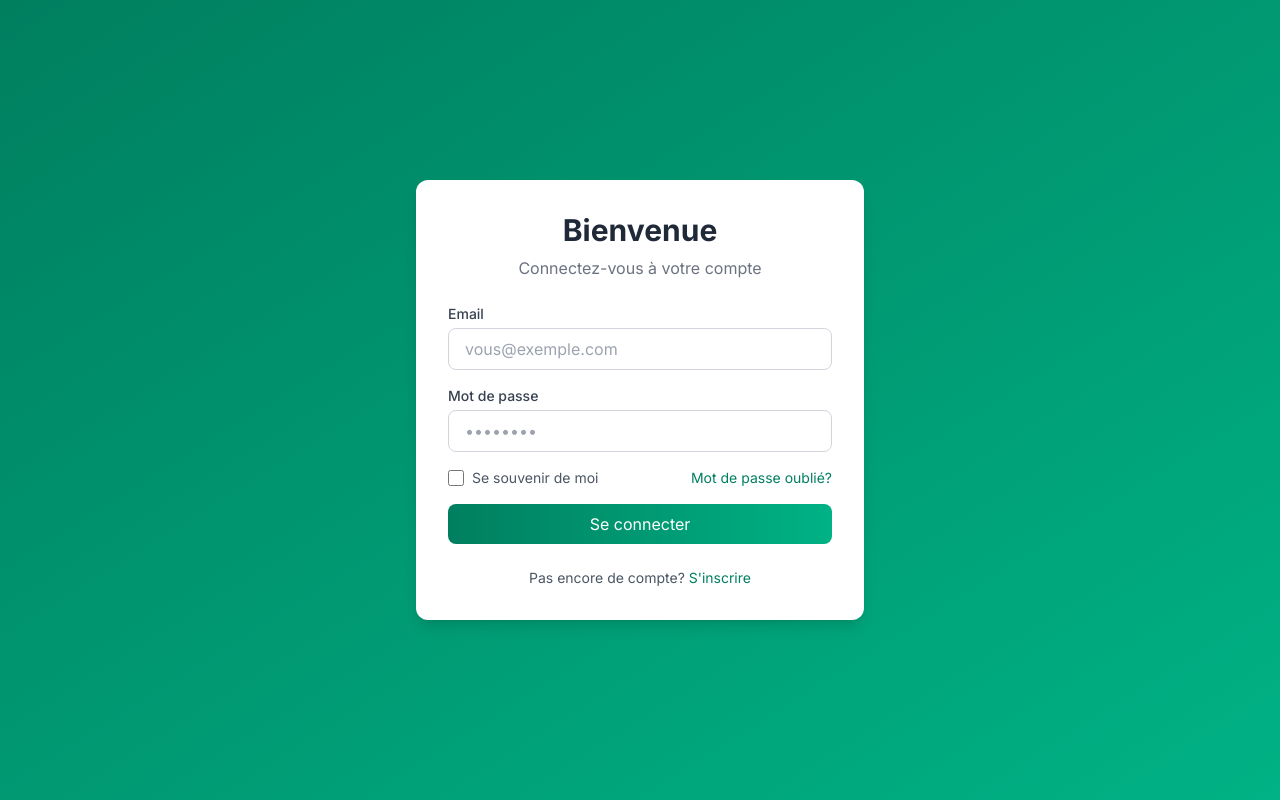
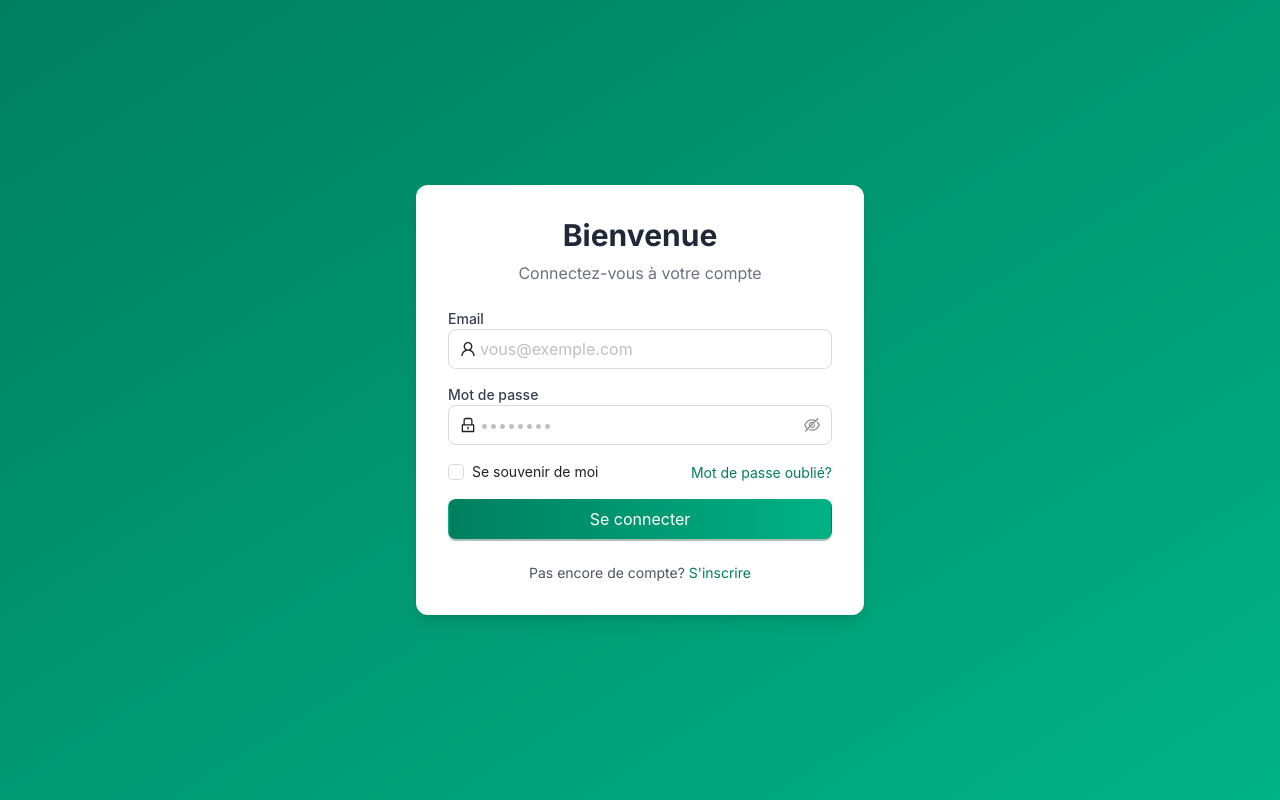
Before and after one commit to henoceli3/trafic-predictor-formulaire, a Next.js app: page /login in a window 1280 px wide. Built offline with nearby package versions, Linux system fonts and the light colour scheme.

Commit message:
Ajout de la gestion de l'authentification avec Formik et Yup sur la page de connexion, intégration d'un store d'authentification avec Zustand, et configuration d'Axios pour inclure le token d'authentification dans les requêtes. Mise à jour des dépendances dans package.json.

```diff
--- a/package.json
+++ b/package.json
@@ -13,12 +13,15 @@
     "@mapbox/polyline": "^1.2.1",
     "antd": "^5.25.1",
     "axios": "^1.9.0",
+    "formik": "^2.4.6",
     "framer-motion": "^12.12.1",
     "leaflet": "^1.9.4",
     "next": "14.1.0",
     "react": "^18",
     "react-dom": "^18",
-    "react-leaflet": "^5.0.0"
+    "react-leaflet": "^5.0.0",
+    "yup": "^1.6.1",
+    "zustand": "^5.0.4"
   },
   "devDependencies": {
     "@types/leaflet": "^1.9.17",
--- a/src/app/layout.tsx
+++ b/src/app/layout.tsx
@@ -1,6 +1,7 @@
 import type { Metadata } from "next";
 import { Inter } from "next/font/google";
 import "./globals.css";
+import { ConfigProvider } from "antd";
 
 const inter = Inter({ subsets: ["latin"] });
 
@@ -16,7 +17,11 @@ export default function RootLayout({
 }) {
   return (
     <html lang="fr">
-      <body className={inter.className}>{children}</body>
+      <body className={inter.className}>
+        <ConfigProvider theme={{ token: { colorPrimary: "#007f5f" } }}>
+          {children}
+        </ConfigProvider>
+      </body>
     </html>
   );
 }
--- a/src/app/login/page.tsx
+++ b/src/app/login/page.tsx
@@ -1,17 +1,74 @@
 "use client";
 
-import { useState } from "react";
 import { useRouter } from "next/navigation";
+import { baseAxios } from "@/services/axios";
+import { auth_endpoints } from "@/utils/endpoints";
+import { Button, Checkbox, Input, message, Row, Col, Typography } from "antd";
+import { useAuthStore } from "@/stores/authStore";
+import { UserOutlined, LockOutlined } from "@ant-design/icons";
+import { Form, Formik } from "formik";
+import * as Yup from "yup";
 
-export default function LoginPage() {
-  const [email, setEmail] = useState("");
-  const [password, setPassword] = useState("");
+const LoginSchema = Yup.object().shape({
+  email: Yup.string().email("Email invalide").required("L'email est requis"),
+  password: Yup.string().required("Le mot de passe est requis"),
+});
+
+/**
+ * Page de connexion
+ *
+ * Cette page permet à l'utilisateur de se connecter
+ * en entrant son email et son mot de passe.
+ *
+ * Si la connexion est réussie, l'utilisateur est redirigé
+ * vers la page des prédictions.
+ *
+ * @returns {JSX.Element} La page de connexion
+ */
+const LoginPage = (): JSX.Element => {
   const router = useRouter();
+  const { setToken, setUser } = useAuthStore();
 
-  const handleSubmit = (e: React.FormEvent) => {
-    e.preventDefault();
-    // TODO: Implement actual authentication
-    router.push("/");
+  /**
+   * Fonction de gestion de la soumission du formulaire de connexion
+   *
+   * Cette fonction envoie une requête POST vers l'endpoint de connexion
+   * en passant en paramètres l'email et le mot de passe entrés par l'utilisateur.
+   *
+   * Si la connexion est réussie, elle enregistre le token et l'utilisateur
+   * dans le store d'authentification et redirige l'utilisateur vers la page
+   * des prédictions.
+   *
+   * Sinon, elle affiche un message d'erreur.
+   *
+   * @param {Object} values - Les valeurs du formulaire de connexion
+   * @param {string} values.email - L'email de connexion
+   * @param {string} values.password - Le mot de passe de connexion
+   * @returns {Promise<void>}
+   */
+  const handleSubmit = async (values: {
+    email: string;
+    password: string;
+  }): Promise<void> => {
+    try {
+      console.log("Login values: ", values);
+      const response = await baseAxios.post(auth_endpoints.login, {
+        email: values.email,
+        password: values.password,
+      });
+
+      if (response.data.access_token) {
+        setToken(response.data.access_token);
+        setUser(response.data.user);
+      }
+
+      router.push("/predictions");
+      message.success("Connexion réussie!");
+    } catch (error: any) {
+      message.error(
+        error.response?.data?.message || "Erreur lors de la connexion"
+      );
+    }
   };
 
   return (
@@ -22,66 +79,91 @@ export default function LoginPage() {
           <p className="text-gray-500 mt-2">Connectez-vous à votre compte</p>
         </div>
 
-        <form onSubmit={handleSubmit} className="space-y-4">
-          <div>
-            <label className="block text-sm font-medium text-gray-700 mb-1">
+        <Formik
+          initialValues={{ email: "", password: "", remember: false }}
+          validationSchema={LoginSchema}
+          onSubmit={handleSubmit}
+        >
+          {({ values, errors, touched, handleChange, isSubmitting }) => (
+            <Form>
+              <Row gutter={[0, 16]}>
+                <Col span={24}>
+                  <Typography.Text className="block text-sm font-medium text-gray-700">
                     Email
-            </label>
-            <input
-              type="email"
-              required
-              className="w-full px-4 py-2 border border-gray-300 rounded-lg focus:ring-2 focus:ring-primary-100 focus:border-transparent"
+                  </Typography.Text>
+                  <Input
+                    name="email"
+                    value={values.email}
+                    onChange={handleChange}
+                    prefix={<UserOutlined />}
                     placeholder="vous@exemple.com"
-              value={email}
-              onChange={(e) => setEmail(e.target.value)}
+                    status={errors.email && touched.email ? "error" : ""}
+                    size="large"
                   />
+                  {errors.email && touched.email && (
+                    <div className="text-red-500 text-sm">{errors.email}</div>
+                  )}
+                </Col>
+
+                <Col span={24}>
+                  <Typography.Text className="block text-sm font-medium text-gray-700">
+                    Mot de passe
+                  </Typography.Text>
+                  <Input.Password
+                    name="password"
+                    value={values.password}
+                    onChange={handleChange}
+                    prefix={<LockOutlined />}
+                    placeholder="••••••••"
+                    status={errors.password && touched.password ? "error" : ""}
+                    size="large"
+                  />
+                  {errors.password && touched.password && (
+                    <div className="text-red-500 text-sm">
+                      {errors.password}
                     </div>
+                  )}
+                </Col>
 
-          <div>
-            <label className="block text-sm font-medium text-gray-700 mb-1">
-              Mot de passe
-            </label>
-            <input
-              type="password"
-              required
-              className="w-full px-4 py-2 border border-gray-300 rounded-lg focus:ring-2 focus:ring-primary-100 focus:border-transparent"
-              placeholder="••••••••"
-              value={password}
-              onChange={(e) => setPassword(e.target.value)}
-            />
-          </div>
-
-          <div className="flex items-center justify-between">
-            <div className="flex items-center">
-              <input
-                type="checkbox"
-                id="remember"
-                className="h-4 w-4 text-primary-100 rounded border-gray-300 focus:ring-primary-100"
-              />
-              <label htmlFor="remember" className="ml-2 text-sm text-gray-600">
+                <Col span={24}>
+                  <Row justify="space-between" align="middle">
+                    <Col>
+                      <Checkbox
+                        name="remember"
+                        checked={values.remember}
+                        onChange={handleChange}
+                      >
                         Se souvenir de moi
-              </label>
-            </div>
-            <a
-              href="#"
-              className="text-sm text-primary-100 hover:text-primary-200"
-            >
+                      </Checkbox>
+                    </Col>
+                    <Col>
+                      <a className="text-primary-100 hover:text-primary-200">
                         Mot de passe oublié?
                       </a>
-          </div>
+                    </Col>
+                  </Row>
+                </Col>
 
-          <button
-            type="submit"
-            className="w-full py-2 px-4 bg-gradient-to-r from-primary-100 to-primary-200 text-white rounded-lg hover:from-primary-200 hover:to-primary-300 focus:ring-2 focus:ring-primary-100 focus:ring-offset-2 transition-all duration-200"
+                <Col span={24}>
+                  <Button
+                    type="primary"
+                    htmlType="submit"
+                    loading={isSubmitting}
+                    className="w-full bg-gradient-to-r from-primary-100 to-primary-200"
+                    size="large"
                   >
                     Se connecter
-          </button>
-        </form>
+                  </Button>
+                </Col>
+              </Row>
+            </Form>
+          )}
+        </Formik>
 
         <div className="text-center">
           <p className="text-sm text-gray-600">
             Pas encore de compte?{" "}
-            <a href="#" className="text-primary-100 hover:text-primary-200">
+            <a className="text-primary-100 hover:text-primary-200">
               S&apos;inscrire
             </a>
           </p>
@@ -89,4 +171,6 @@ export default function LoginPage() {
       </div>
     </div>
   );
-}
+};
+
+export default LoginPage;
--- a/src/app/predictionss/page.jsx
+++ b/src/app/predictionss/page.jsx
@@ -5,7 +5,7 @@ import {
   mockPlaces,
   constructionOptions,
 } from "@/utils/constants";
-import { Form, Select, Button, Card, List, Alert } from "antd";
+import { Form, Select, Button, Card, List } from "antd";
 import { useRoutes } from "@/hooks/useRoutes";
 import { motion } from "framer-motion";
 import { useState } from "react";
--- /dev/null
+++ b/src/services/axios.ts
@@ -0,0 +1,25 @@
+import axios from "axios";
+import { useAuthStore } from "@/stores/authStore";
+
+const baseAxios = axios.create({
+  baseURL: "http://localhost:4000",
+  headers: {
+    "Content-Type": "application/json",
+  },
+});
+
+// Intercepteur pour ajouter le token aux requêtes
+baseAxios.interceptors.request.use(
+  (config) => {
+    const token = useAuthStore.getState().token;
+    if (token) {
+      config.headers.Authorization = `Bearer ${token}`;
+    }
+    return config;
+  },
+  (error) => {
+    return Promise.reject(error);
+  }
+);
+
+export { baseAxios };
--- /dev/null
+++ b/src/stores/authStore.ts
@@ -0,0 +1,31 @@
+import { create } from "zustand";
+import { persist } from "zustand/middleware";
+
+type User = {
+  id: string;
+  email: string;
+  name: string;
+};
+
+type AuthStore = {
+  token: string | null;
+  user: User | null;
+  setToken: (token: string) => void;
+  setUser: (user: User) => void;
+  logout: () => void;
+};
+
+export const useAuthStore = create<AuthStore>()(
+  persist(
+    (set) => ({
+      token: null,
+      user: null,
+      setToken: (token) => set({ token }),
+      setUser: (user) => set({ user }),
+      logout: () => set({ token: null, user: null }),
+    }),
+    {
+      name: "auth-storage",
+    }
+  )
+);
--- /dev/null
+++ b/src/utils/endpoints.ts
@@ -0,0 +1,7 @@
+export const auth_endpoints = {
+  login: "/auth/login",
+};
+
+export const prediction_endpoints = {
+  predict_batch: "/predict_batch",
+};
```
Also changed, not shown: 1 other file (tests, documents, lock files or other folders). Lines whose indentation alone changed are shown as unchanged.
